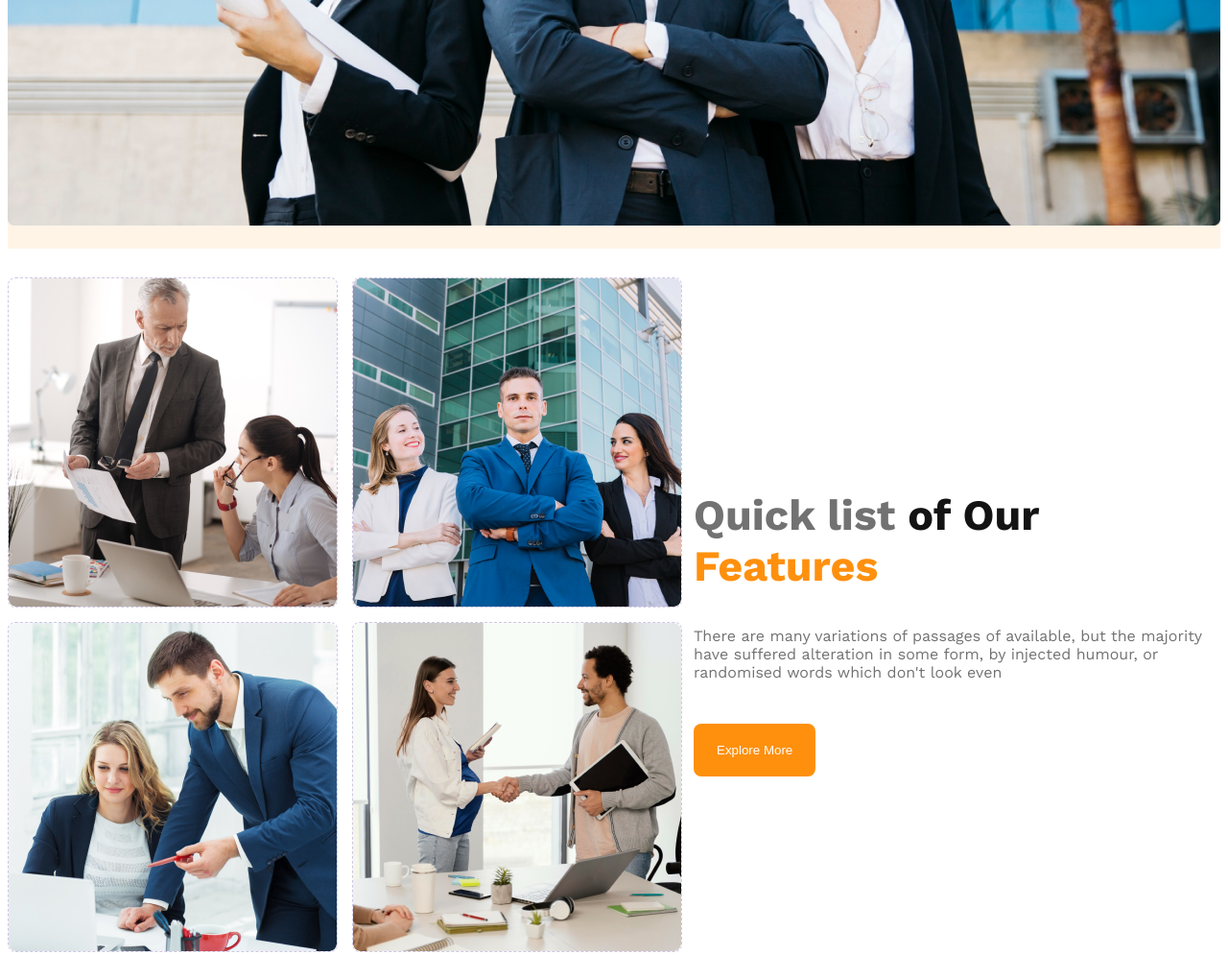
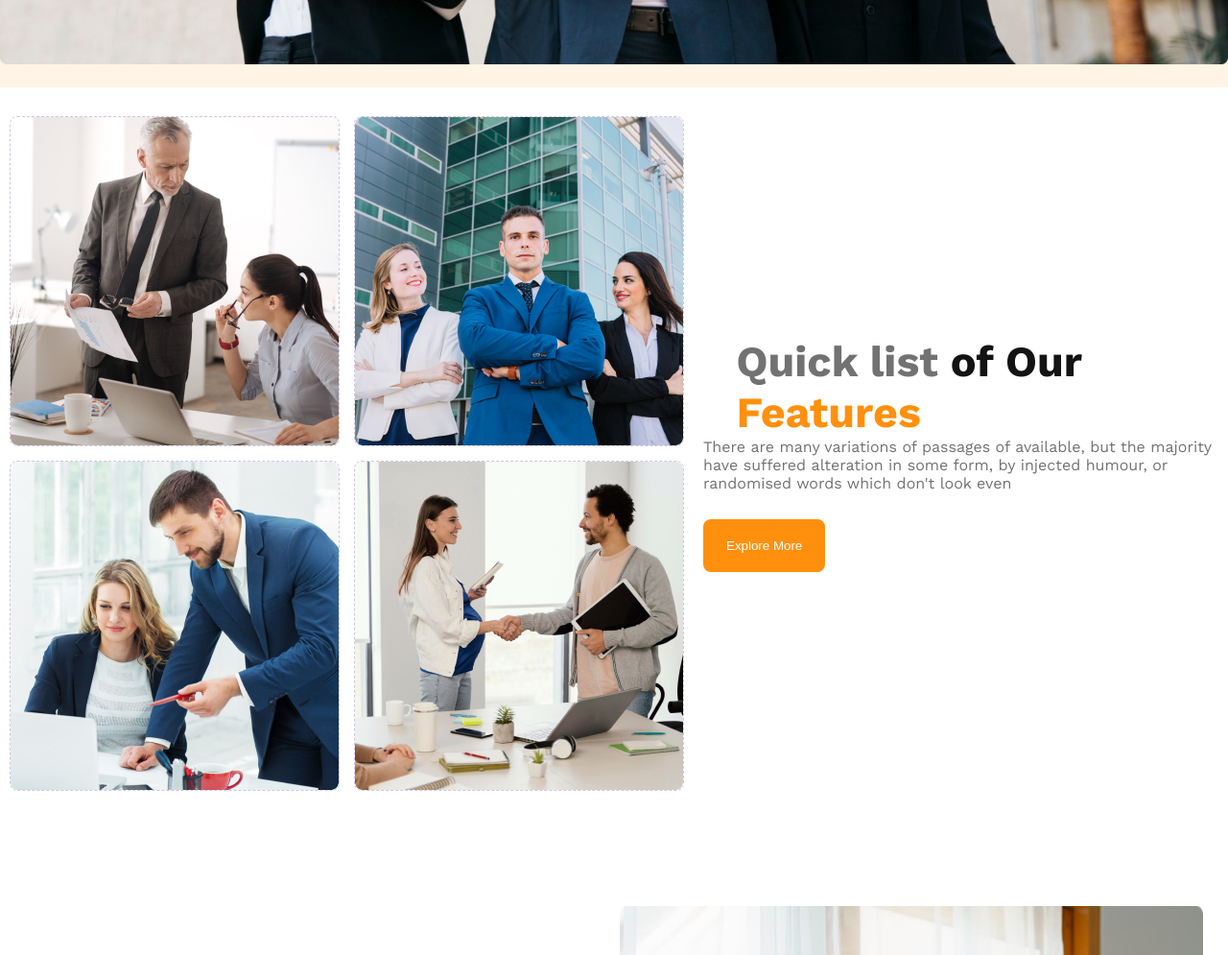
Before and after one commit to siddikur-dev/g3-architects, a plain HTML site: page index.html in a window 1280 px wide. Shown: the part 940-1935 px from the top of the page at 96% size. Drawn offline with nearby package versions, Linux system fonts and the light colour scheme.

Commit message:
all item align-center

```diff
--- a/styles.css
+++ b/styles.css
@@ -96,9 +96,10 @@
     max-width: 100%;
 }
 
-/* main */
-main {
+/* universal */
+* {
     max-width: 1440px;
+    margin: auto;
 }
 
 /* feature page*/
```
